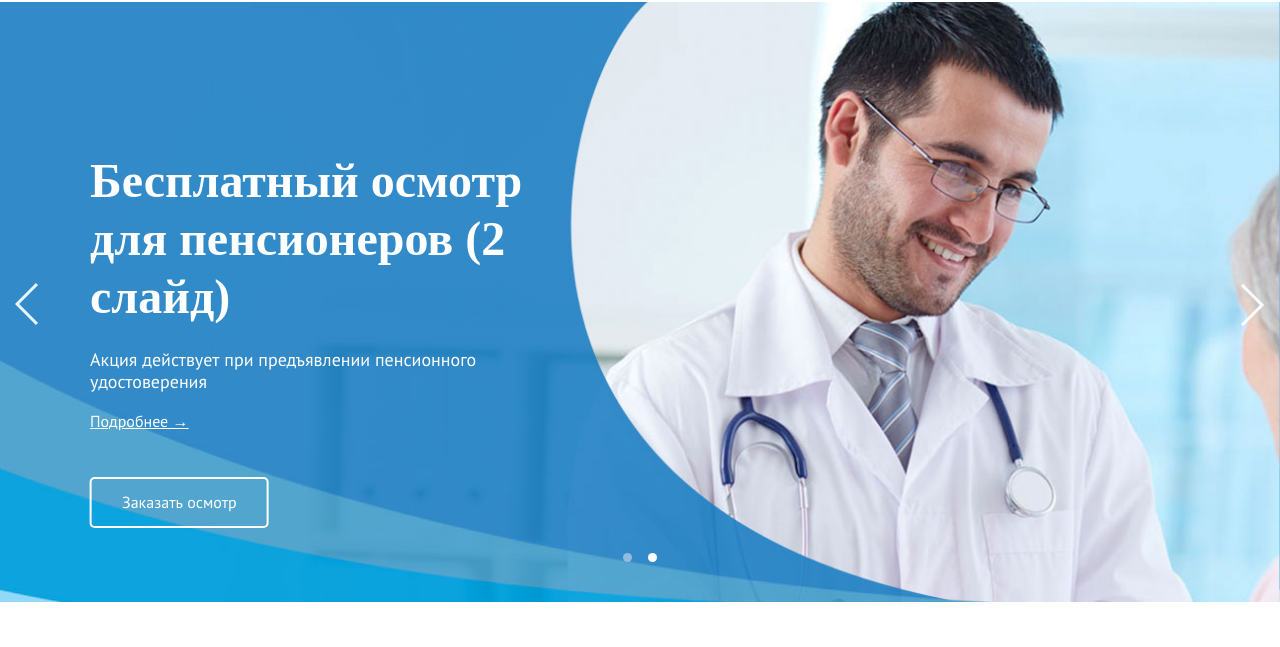
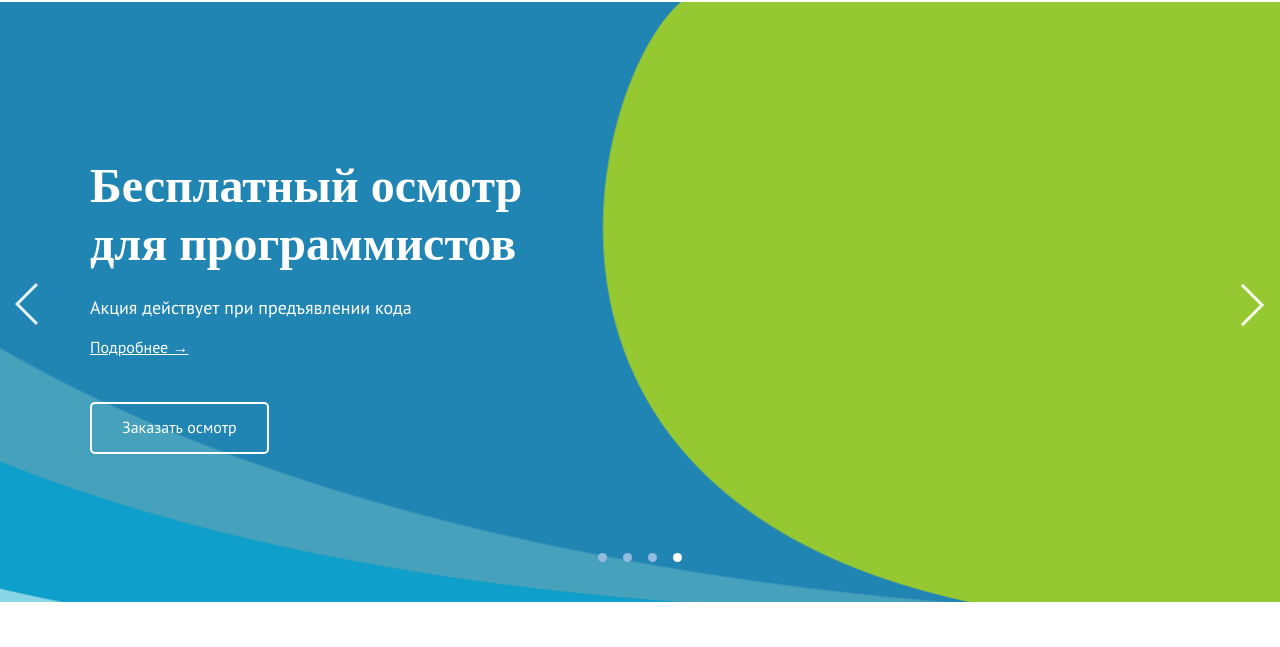
Before and after one commit to mikhkita/ckimo-test, a website: page index2.html in a window 1280 px wide. Both pictures are taken after a click on the link "Prev". Shown: the part 125-772 px from the top of the page. Drawn offline with nearby package versions, Linux system fonts and the light colour scheme.

Commit message:
Изменил поведение главного слайдера

```diff
--- a/index2.html
+++ b/index2.html
@@ -40,12 +40,24 @@
 
 	<script type="text/javascript">
 		var slider;
-		$(document).ready(function(){
-			slider = $('.bxslider').bxSlider();
+		$(document).ready(function()
+			{
+			var textArray = $(".bxsliderText");
+			/*Здесь необходимо скрыть текст у всех слайдов, кроме первого*/
+			$('#slideText2').addClass('hideText');
+			$('#slideText3').addClass('hideText');
+			$('#slideText4').addClass('hideText');
+			/*...*/
+				slider = $('.bxslider').bxSlider({
+					onSlideAfter: function($slideElement, oldIndex, newIndex)
+ 					{
+						$(textArray[oldIndex]).toggleClass('hideText');
+						$(textArray[newIndex]).toggleClass('hideText');
+ 						/*console.log(oldIndex, newIndex, textArray[oldIndex], textArray[newIndex]);*/
+ 					},
+				});
 			});
 	</script>
-
-	<!--Всплывающие окна-->
 
 </head>
 <body>
@@ -63,6 +75,7 @@
 					<p>У нас есть специальная версия сайта для корпоративных клиентов</p>
 				</div>
 			</a>
+
 		<!--Скрытие блока по таймеру или по щелчку-->
 		<script type="text/javascript">
 			$(document).ready(function(){
@@ -75,6 +88,7 @@
 		      	$('.corporateWindow').fadeOut(500);
 		    });
 		</script>
+
 		</div>
 	</div>
 	<div class="menu">
@@ -134,36 +148,48 @@
 	</div>
 </header>
 
-	<ul class="bxslider">
-	<li>
-	<div class="backgroundSlide1">
-		<div class="centerContent">
-			<div class="slideContent">
-				<div>
+	<div class="bxsliderContainer">
+		<div class="bxslider">
+			<div class="imageSlide1">
+			</div>
+			<div class="imageSlide2">
+			</div>
+			<div class="imageSlide3">
+			</div>
+			<div class="imageSlide4">
+			</div>
+		</div>
+
+		<div class="backgroundSlider1">
+		</div>
+
+		<div class="textContainer">
+			<div class="bxsliderText" id="slideText1">
 					<h1>Бесплатный осмотр для пенсионеров</h1>
 					<p>Акция действует при предъявлении пенсионного удостоверения</p>
 					<a href="">Подробнее →</a><br>
 					<a href="" class="order">Заказать осмотр</a>
 			</div>
+			<div class="bxsliderText" id="slideText2">
+					<h1>Бесплатный осмотр для студентов</h1>
+					<p>Акция действует при предъявлении студенческого билета</p>
+					<a href="">Подробнее →</a><br>
+					<a href="" class="order">Заказать осмотр</a>
 			</div>
+			<div class="bxsliderText" id="slideText3">
+					<h1>Бесплатный осмотр для космонавтов</h1>
+					<p>Акция действует при предъявлении скафандра</p>
+					<a href="">Подробнее →</a><br>
+					<a href="" class="order">Заказать осмотр</a>
 			</div>
-	</div>
-	</li>
-	<li>
-		<div class="backgroundSlide2">
-			<div class="centerContent">
-				<div class="slideContent">
-						<div>
-							<h1>Бесплатный осмотр для пенсионеров (2 слайд)</h1>
-							<p>Акция действует при предъявлении пенсионного удостоверения</p>
+			<div class="bxsliderText" id="slideText4">
+					<h1>Бесплатный осмотр для программистов</h1>
+					<p>Акция действует при предъявлении кода</p>
 					<a href="">Подробнее →</a><br>
 					<a href="" class="order">Заказать осмотр</a>
 			</div>
 		</div>
 	</div>
-		</div>
-	</li>
-</ul>
 
   	<div class="aboutCenter">
   		<div class="maxWidth">
--- a/styles2.css
+++ b/styles2.css
@@ -78,9 +78,9 @@ body{
  	background-color: rgb(241,241,241);
  	padding: 22px 20px;
  	box-shadow: 0 0 10px rgba(0,0,0,0.5);
- 	border-radius: 5px;
  	-webkit-border-radius: 5px;
 	-moz-border-radius: 5px;
+ 	border-radius: 5px;
 	display: none;
 }
 
@@ -95,10 +95,10 @@ body{
     -moz-transform: rotate(45deg);
     -ms-transform: rotate(45deg);
     -o-transform: rotate(45deg);
-    transform: rotate(45deg)
+    transform: rotate(45deg);
+    -webkit-border-radius: 2px;
+	-moz-border-radius: 2px;
     border-radius: 2px;
- 	-webkit-border-radius: 2px;
-	-moz-border-radius: 2px;
 }
 
 .loginHeader .corporateWindow p{
@@ -328,30 +328,41 @@ h1, h2{
 	margin: 0 auto;
 }
 
-/*ОТДЕЛЬНЫЕ СЛАЙДЫ*/
-.backgroundSlide1, .backgroundSlide2{
+.bxsliderContainer{
+	position: relative;
 	height: 600px;
 }
 
-.backgroundSlide1{
-	background: url(images/Slider1-1.jpg) no-repeat;
-	background-position: center center;
+/*ОТДЕЛЬНЫЕ СЛАЙДЫ*/
+.imageSlide1, .imageSlide2, .imageSlide3, .imageSlide4, .backgroundSlider1{
+	height: 600px;
+}
+
+.imageSlide1{
+	background: url(images/imageSlider1-1.jpg) no-repeat;
+	background-position: top center;
 	background-size: cover;
 }
-
-.backgroundSlide2{
-	/*Типо другой фон*/
-	background: url(images/Slider1-1.jpg) no-repeat;
-	background-position: center center;
-	background-size: cover;
+.imageSlide2{
+	background-color: rgb(40,80,120);
+}
+.imageSlide3{
+	background-color: rgb(100,140,180);
+}
+.imageSlide4{
+	background-color: rgb(150,200,50);
 }
 
-.centerContent{
+.backgroundSlider1{
+	position: absolute;
+	background: url(images/backgroundSlider1.png) no-repeat;
+	background-position: -320px 50%;
+	background-size: cover;
 	width: 100%;
-	max-width: 1160px;
-	margin: 0 auto;
-	position: relative;
-	z-index: 5;
+	opacity: 0.9;
+	left: 0;
+	top: 0;
+	z-index: 1;
 }
 
 /*Стилизация стрелок и точек*/
@@ -364,7 +375,7 @@ h1, h2{
 }
 
 .bx-controls {
-	z-index: 1;
+	z-index: 20;
 	position:absolute;
 	bottom: 0;
 	left:0;
@@ -397,13 +408,13 @@ h1, h2{
 	position: absolute;
 	left: -45px;
 	bottom: 275px;
-	z-index: 5;
+	z-index: 20;
 }
 
-.price .bx-prev{
+/*.price .bx-prev{
 	background: url(images/prev2.png) no-repeat;
 	bottom: 190px;
-}
+}*/
 
 .bx-next{
 	display: block;
@@ -414,13 +425,13 @@ h1, h2{
 	position: absolute;
 	right: -45px;
 	bottom: 275px;
-	z-index: 5;
+	z-index: 20;
 }
 
-.price .bx-next{
+/*.price .bx-next{
 	background: url(images/next2.png) no-repeat;
 	bottom: 190px;
-}
+}*/
 
 .bx-pager-item a{
 	display: block;
@@ -442,31 +453,47 @@ h1, h2{
 	display: inline-block;
 }
 
-.price .bx-pager-item{
+/*.price .bx-pager-item{
+	display: none;
+}*/
+/*---------------------------*/
+
+.hideText{
 	display: none;
 }
+
 /*---------------------------*/
-
-.slideContent div{
-	width: 38%;
+.textContainer{
+	width: 100%;
+	max-width: 1160px;
+	margin: 0 auto;
 	position: absolute;
-	top: 150px;
-	left: 30px;
+	top: 0;
+	left: 0;
+	bottom: 0;
+	right: 0;
+	z-index: 5;
 }
 
-.slideContent h1, .slideContent p, .slideContent a{
+.bxsliderText {
+	width: 40%;
+	z-index: 5;
+	padding: 155px 0 150px 30px;
+}
+
+.bxsliderText h1, .bxsliderText p, .bxsliderText a{
 	color: rgb(255,255,255);
 	margin-bottom: 24px;
 	font-weight: 400;
 }
 
-.slideContent h1{
+.bxsliderText h1{
 	font-family: 'Times New Roman', serif;
 	font-weight: 700;
 	font-size: 48px;
 }
 
-.slideContent p{
+.bxsliderText p{
 	font-size: 18px;
 	margin-bottom: 20px;
 }
@@ -477,9 +504,9 @@ h1, h2{
 	margin-top: 45px;
 	padding: 14px 30px;
 	border: 2px solid rgb(255,255,255);
-	border-radius: 5px;
 	-webkit-border-radius: 5px;
 	-moz-border-radius: 5px;
+	border-radius: 5px;
 	text-decoration: none;
 }
 
```
Also changed, not shown: images/backgroundSlider1.png (added), images/imageSlider1-1.jpg (added). Lines whose indentation alone changed are shown as unchanged.
